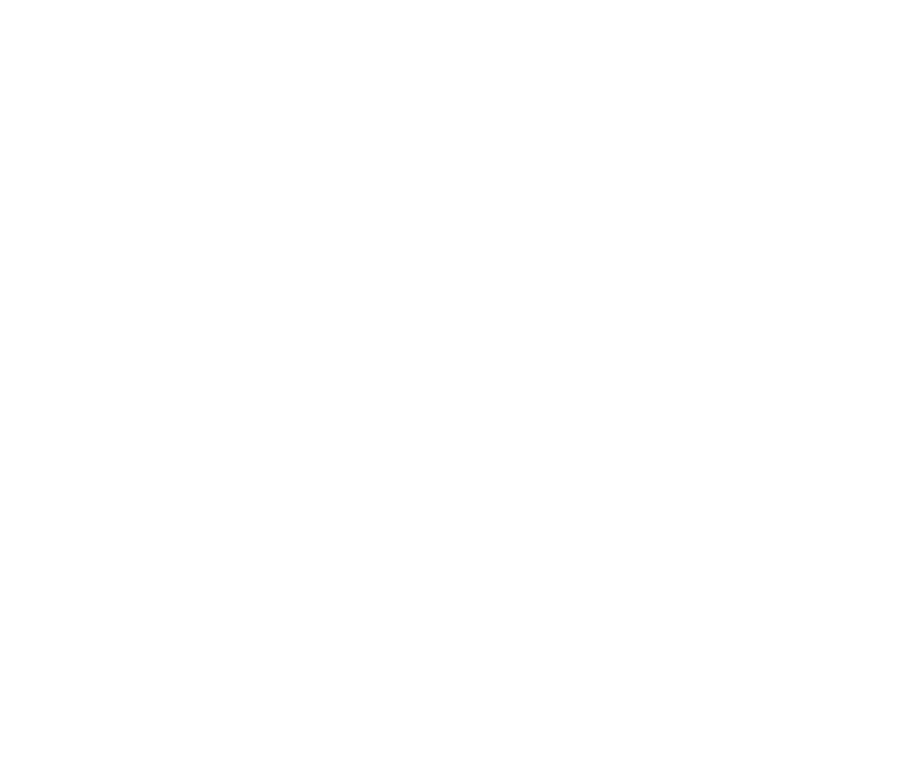
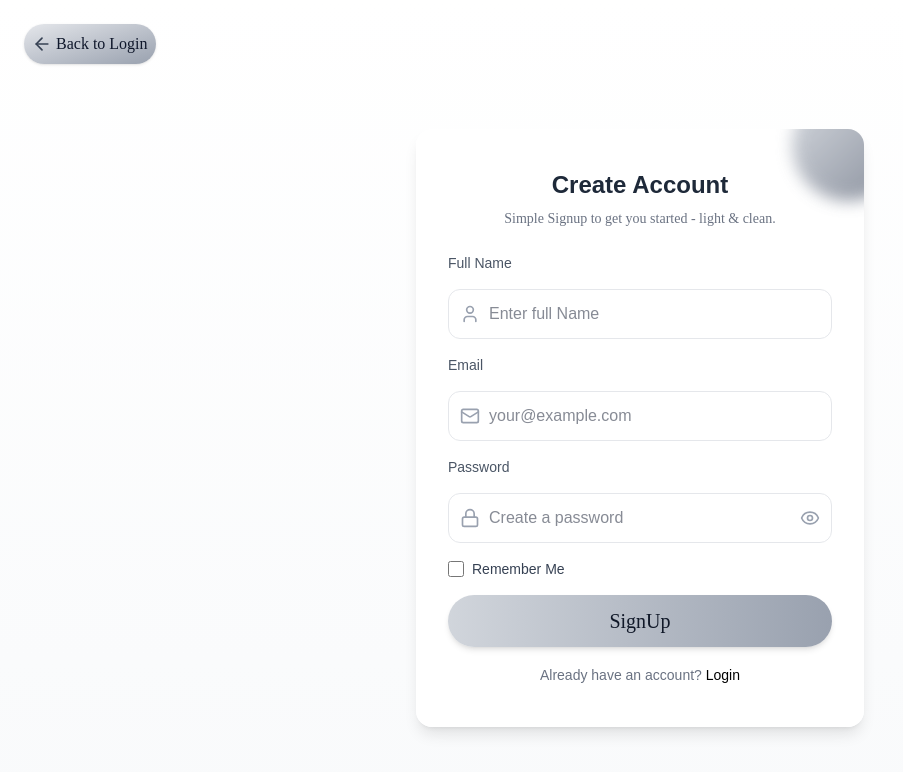
Before and after one commit to sameerjohn1/E-Commerce-Application, a React (Vite) app in the folder frontend/: page /signup in a window 1280 px wide. Before the commit this address had no page. Shown: the top 772 px of the page, without its empty margins (0-903 px from the left). Built offline with nearby package versions, Linux system fonts and the light colour scheme.

Commit message:
feat: add signup page with validation, toast & password toggle

```diff
--- a/frontend/src/App.jsx
+++ b/frontend/src/App.jsx
@@ -3,6 +3,7 @@
 import Home from "./pages/Home";
 import Brand from "./pages/Brand";
 import LoginPage from "./components/LoginPage";
+import SignUpPage from "./components/SignUpPage";
 
 const App = () => {
   return (
@@ -11,6 +12,7 @@
         <Route path="/" element={<Home />} />
         <Route path="/brands/:brandName" element={<Brand />} />
         <Route path="/login" element={<LoginPage />} />
+        <Route path="/signup" element={<SignUpPage />} />
       </Routes>
     </div>
   );
--- a/frontend/src/components/Navbar.jsx
+++ b/frontend/src/components/Navbar.jsx
@@ -59,11 +59,10 @@
     try {
       localStorage.removeItem("isLoggedIn");
       localStorage.removeItem("authToken");
-    } catch {
-      setLoggedIn(false);
-      setOpen(false);
-      navigate("/");
-    }
+    } catch (e) {}
+    setLoggedIn(false);
+    setOpen(false);
+    navigate("/");
   };
   return (
     <header className={navbarStyles.header}>
--- /dev/null
+++ b/frontend/src/components/SignUpPage.jsx
@@ -0,0 +1,187 @@
+import { useState } from "react";
+import { signUpStyles } from "../assets/dummyStyles";
+import { useNavigate } from "react-router-dom";
+import { toast, ToastContainer } from "react-toastify";
+import { ArrowLeft, Eye, EyeOff, Lock, MailIcon, User } from "lucide-react";
+
+const SignUpPage = () => {
+  const [name, setName] = useState("");
+  const [email, setEmail] = useState("");
+  const [password, setPassword] = useState("");
+  const [rememberMe, setRememberMe] = useState(false);
+  const [showPassword, setShowPassword] = useState(false);
+  const navigate = useNavigate();
+
+  const handleSubmit = (e) => {
+    e.preventDefault();
+
+    // enforce all fields
+    if (!name.trim() || !email.trim() || !password) {
+      toast.error("Please fill in all fields.", {
+        position: "top-right",
+        autoClose: 4000,
+        theme: "light",
+      });
+      return;
+    }
+
+    // simple email validation
+    const emailRegex = /^[^\s@]+@[^\s@]+\.[^\s@]+$/;
+    if (!emailRegex.test(email)) {
+      toast.error("Please enter a valid email address.", {
+        position: "top-right",
+        autoClose: 4000,
+        theme: "light",
+      });
+      return;
+    }
+
+    // require remember me explicitly
+    if (!rememberMe) {
+      toast.error("Please tick 'Remember me' to continue.", {
+        position: "top-right",
+        autoClose: 4000,
+        theme: "light",
+      });
+      return;
+    }
+
+    // === NEW: log all form data ===
+    console.log("Signup form submitted — form data:", {
+      name,
+      email,
+      password, // ⚠️ for dev only, don't log raw passwords in production
+      rememberMe,
+      showPassword,
+      timestamp: new Date().toISOString(),
+    });
+
+    // success
+    toast.success("Signup successful", {
+      position: "top-right",
+      autoClose: 1200,
+      theme: "light",
+    });
+
+    setTimeout(() => {
+      navigate("/login");
+    }, 1250);
+  };
+
+  return (
+    <div
+      className={signUpStyles.pageContainer}
+      style={signUpStyles.pageFontStyle}
+    >
+      <ToastContainer />
+
+      <button
+        onClick={() => navigate("/login")}
+        className={signUpStyles.backButton}
+      >
+        <ArrowLeft className={signUpStyles.backIcon} />
+        <span className={signUpStyles.backText}>Back to Login</span>
+      </button>
+
+      <div className={signUpStyles.formContainer}>
+        <div className={signUpStyles.card}>
+          <div className={signUpStyles.decorativeCircle}></div>
+          <h1 className={signUpStyles.title} style={signUpStyles.pageFontStyle}>
+            Create Account
+          </h1>
+
+          <p className={signUpStyles.subtitle}>
+            Simple Signup to get you started - light & clean.
+          </p>
+
+          <form onSubmit={handleSubmit} className={signUpStyles.form}>
+            <label className={signUpStyles.label}>Full Name</label>
+            <div className={signUpStyles.inputContainer}>
+              <div className={signUpStyles.inputIconContainer}>
+                <User className={signUpStyles.inputIcon} />
+              </div>
+              <input
+                type="text"
+                value={name}
+                onChange={(e) => setName(e.target.value)}
+                placeholder="Enter full Name"
+                className={signUpStyles.inputField}
+                required
+              />
+            </div>
+
+            <label className={signUpStyles.label}>Email</label>
+            <div className={signUpStyles.inputContainer}>
+              <div className={signUpStyles.inputIconContainer}>
+                <MailIcon className={signUpStyles.inputIcon} />
+              </div>
+              <input
+                type="email"
+                value={email}
+                onChange={(e) => setEmail(e.target.value)}
+                placeholder="your@example.com"
+                className={signUpStyles.inputField}
+                required
+              />
+            </div>
+
+            <label className={signUpStyles.label}>Password</label>
+            <div className={signUpStyles.inputContainer}>
+              <div className={signUpStyles.inputIconContainer}>
+                <Lock className={signUpStyles.inputIcon} />
+              </div>
+              <input
+                type={showPassword ? "text" : "password"}
+                value={password}
+                onChange={(e) => setPassword(e.target.value)}
+                placeholder="Create a password"
+                className={signUpStyles.inputField}
+                required
+              />
+
+              <button
+                type="button"
+                onClick={() => setShowPassword(!showPassword)}
+                className={signUpStyles.passwordToggleButton}
+              >
+                {showPassword ? (
+                  <EyeOff className={signUpStyles.passwordToggleIcon} />
+                ) : (
+                  <Eye className={signUpStyles.passwordToggleIcon} />
+                )}
+              </button>
+            </div>
+
+            <div className={signUpStyles.checkboxContainer}>
+              <label className={signUpStyles.checkboxLabel}>
+                <input
+                  type="checkbox"
+                  checked={rememberMe}
+                  onChange={() => setRememberMe(!rememberMe)}
+                  required
+                  className={signUpStyles.checkboxInput}
+                />
+                <span className={signUpStyles.checkboxText}>Remember Me</span>
+              </label>
+            </div>
+
+            <button type="submit" className={signUpStyles.submitButton}>
+              SignUp
+            </button>
+          </form>
+
+          <div className={signUpStyles.bottomContainer}>
+            <span className={signUpStyles.bottomText}>
+              Already have an account?{" "}
+            </span>
+            <a href="/login" className={signUpStyles.loginLink}>
+              Login
+            </a>
+          </div>
+        </div>
+      </div>
+    </div>
+  );
+};
+
+export default SignUpPage;
```
